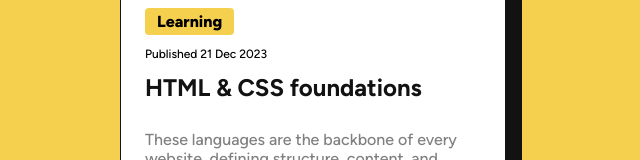
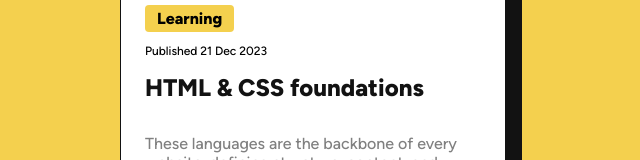
Before and after one commit to alonsovzqz/frontend-mentor-blog-preview-card, a plain HTML site: page index.html in a window 1536 px wide. Shown: the part 371-531 px from the top of the page, without its empty margins (455-1095 px from the left). Drawn offline with Linux system fonts and the light colour scheme.

Commit message:
update from h2 to h1

```diff
--- a/index.html
+++ b/index.html
@@ -23,7 +23,7 @@
         <section class="post-content flex">
           <div class="post-category">Learning</div>
           <div class="post-date">Published 21 Dec 2023</div>
-          <h2 class="post-title"><a href="#" target="_blank">HTML & CSS foundations</a></h2>
+          <h1 class="post-title"><a href="#" target="_blank">HTML & CSS foundations</a></h1>
           <p>
             These languages are the backbone of every website, defining
             structure, content, and presentation.
--- a/styles.css
+++ b/styles.css
@@ -75,6 +75,9 @@ body {
 .post-title a {
   color: hsl(var(--black));
   text-decoration: none;
+  font-size: 1.25rem;
+  font-weight: 800;
+  line-height: 150%;
 }
 
 .post-title a:hover {
@@ -133,4 +136,8 @@ body {
   .post-card {
     box-shadow: 1em 1em 0em 0em hsl(var(--black));
   }
+
+  .post-title a {
+    font-size: 1.5rem;
+  }
 }
```
